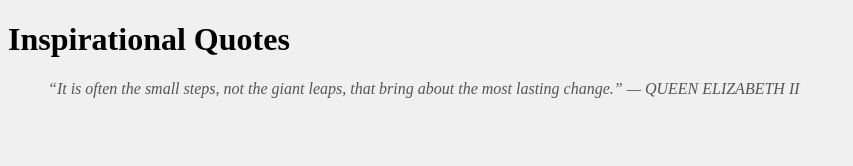
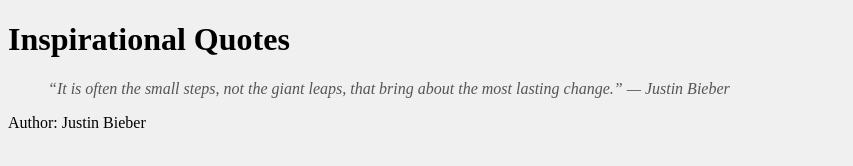
Before and after one commit to jfrancotine/GitLab, a plain HTML site: page index.html in a window 1280 px wide. Shown: the whole page, without its empty margins (0-853 px from the left). Drawn offline with Linux system fonts and the light colour scheme.

Commit message:
Hilliard: Changed author back to Justin Bieber

```diff
--- a/index.html
+++ b/index.html
@@ -9,7 +9,8 @@
 <body>
     <h1>Inspirational Quotes</h1>
     <blockquote>
-        “It is often the small steps, not the giant leaps, that bring about the most lasting change.” — QUEEN ELIZABETH II
+        “It is often the small steps, not the giant leaps, that bring about the most lasting change.” — Justin Bieber
     </blockquote>
+    <p>Author: Justin Bieber</p>
 </body>
 </html>
```
